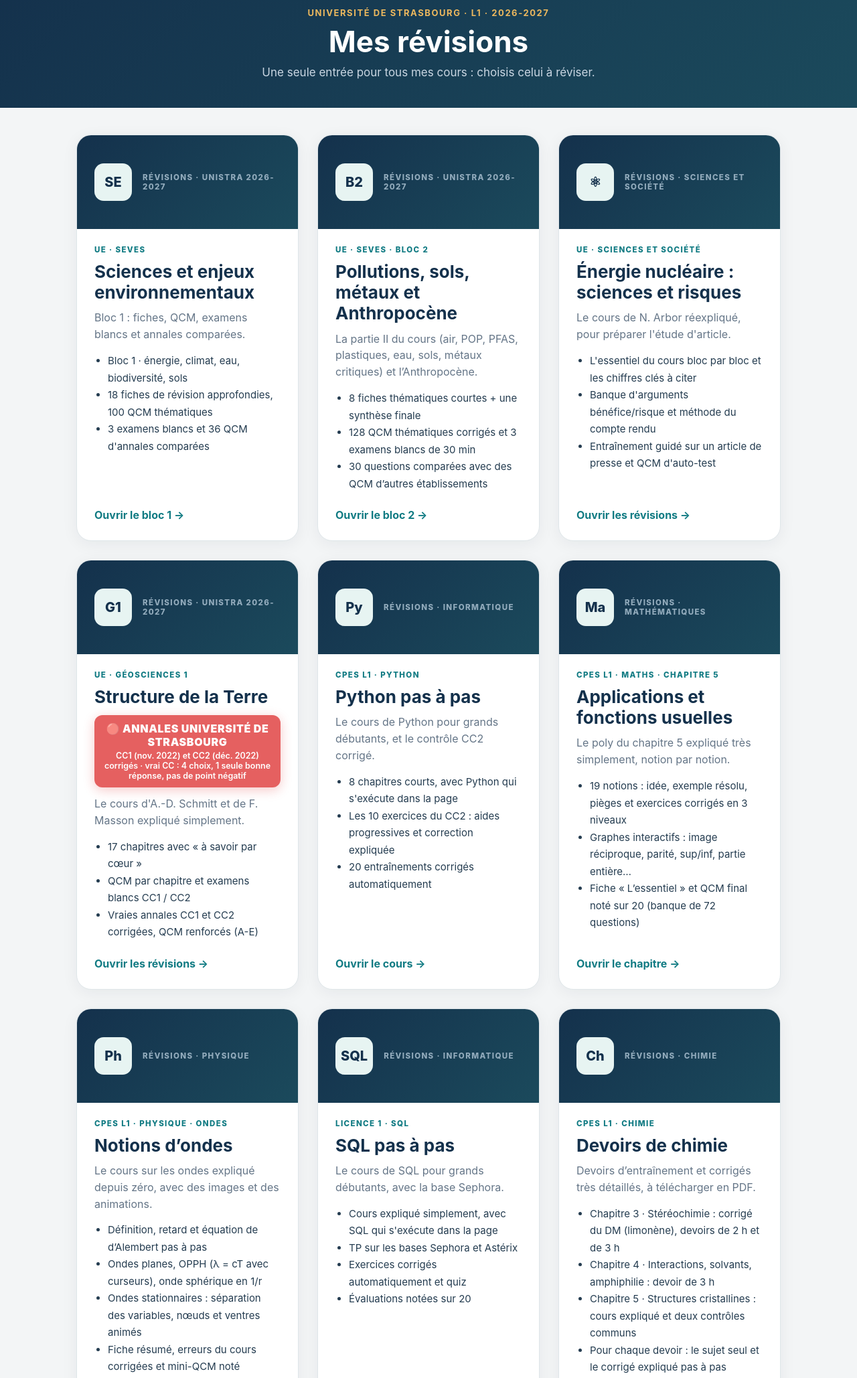
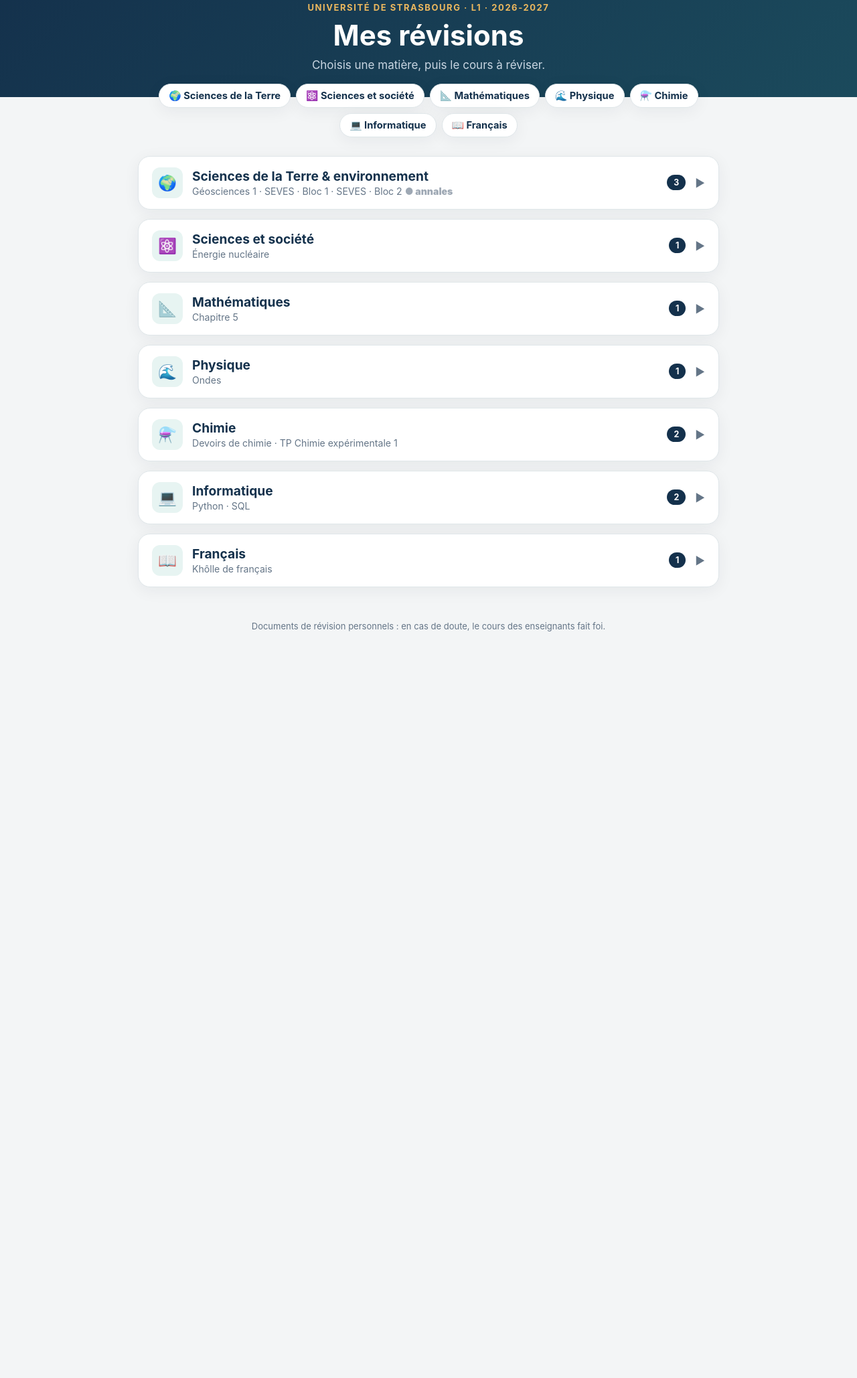
Before and after one commit to xseorkly/ysra-revision, a plain HTML site: page index.html in a window 1280 px wide. Shown: the part 37-2095 px from the top of the page at 67% size. After the commit the page ends 1010 px from the top, so only its background shows below. Drawn offline with Linux system fonts and the light colour scheme.

Commit message:
Accueil réorganisé par matières (rubriques dépliables et sous-rubriques)
Co-Authored-By: Claude Opus 5.5 <noreply@anthropic.com>
Claude-Session: https://claude.ai/code/session_01L77HxuS12bHiCJxGwTagbJ

```diff
--- a/index.html
+++ b/index.html
@@ -13,149 +13,89 @@ if(location.hash&&location.hash.length>1){location.replace('seves/'+location.has
 :root{--bg:#f3f5f6;--surface:#fff;--deep:#14314c;--ink:#243c50;--muted:#647587;--teal:#117b83;--line:#dfe6e9;--gold:#ecb85e;--shadow:0 5px 24px rgba(12,36,55,.06);font-family:Inter,'Segoe UI',system-ui,Arial,sans-serif}
 *{box-sizing:border-box}
 body{margin:0;background:var(--bg);color:var(--ink);min-height:100vh;display:flex;flex-direction:column}
-header{background:linear-gradient(135deg,#14314c,#1b4a5c);color:#fff;padding:48px 24px 40px;text-align:center}
+header{background:linear-gradient(135deg,#14314c,#1b4a5c);color:#fff;padding:40px 24px 34px;text-align:center}
 header .k{font-size:13px;letter-spacing:.12em;text-transform:uppercase;color:var(--gold);font-weight:700}
-header h1{font-size:clamp(30px,5vw,44px);margin:10px 0 8px;line-height:1.15}
+header h1{font-size:clamp(30px,5vw,42px);margin:10px 0 8px;line-height:1.15}
 header p{margin:0 auto;max-width:640px;color:#c9d6e2;font-size:17px;line-height:1.5}
-main{flex:1;width:100%;max-width:1100px;margin:0 auto;padding:40px 24px 60px;display:grid;grid-template-columns:repeat(auto-fit,minmax(320px,1fr));gap:28px}
-a.bloc{display:flex;flex-direction:column;text-decoration:none;color:inherit;background:var(--surface);border:1px solid var(--line);border-radius:22px;overflow:hidden;box-shadow:var(--shadow);transition:transform .15s ease,box-shadow .15s ease}
-a.bloc:hover,a.bloc:focus-visible{border-color:var(--teal);transform:translateY(-4px);box-shadow:0 14px 40px rgba(12,36,55,.14);outline:none}
-.band{height:140px;display:flex;align-items:center;gap:16px;padding:0 26px;background:linear-gradient(135deg,#14314c,#1b4a5c)}
-.logo{min-width:56px;height:56px;padding:0 8px;border-radius:14px;background:#e7f4f2;color:#14314c;display:grid;place-items:center;font-weight:800;font-size:1.25rem}
-.band span.t{color:#92abbc;font-size:.72rem;font-weight:800;letter-spacing:.12em;text-transform:uppercase}
-.body{padding:24px 26px 28px;display:flex;flex-direction:column;gap:10px;flex:1}
-.tag{font-size:.72rem;font-weight:800;letter-spacing:.12em;text-transform:uppercase;color:var(--teal)}
-h2{margin:0;font-size:26px;color:var(--deep);line-height:1.2}
-.body p{margin:0;color:var(--muted);line-height:1.55}
-ul{margin:4px 0 0;padding-left:20px;color:var(--ink);line-height:1.7;font-size:15px}
-.go{margin-top:auto;padding-top:14px;font-weight:700}
-.go{color:var(--teal)}
+nav.chips{display:flex;flex-wrap:wrap;gap:8px;justify-content:center;max-width:900px;margin:-20px auto 0;padding:0 16px}
+nav.chips a{background:#fff;border:1px solid var(--line);border-radius:999px;padding:8px 14px;text-decoration:none;color:var(--deep);font-weight:650;font-size:.92rem;box-shadow:var(--shadow)}
+nav.chips a:hover{border-color:var(--teal);color:var(--teal)}
+main{flex:1;width:100%;max-width:900px;margin:0 auto;padding:28px 16px 50px;display:flex;flex-direction:column;gap:14px}
+details.rub{background:var(--surface);border:1px solid var(--line);border-radius:18px;box-shadow:var(--shadow);overflow:hidden;scroll-margin-top:12px}
+details.rub>summary{list-style:none;cursor:pointer;display:flex;align-items:center;gap:14px;padding:16px 20px}
+details.rub>summary::-webkit-details-marker{display:none}
+.ico{flex:none;width:46px;height:46px;border-radius:12px;background:#e7f4f2;display:grid;place-items:center;font-size:1.4rem}
+.st{flex:1;min-width:0}
+.st b{display:block;font-size:1.2rem;color:var(--deep);line-height:1.25}
+.st span{color:var(--muted);font-size:.88rem}
+.nb{flex:none;background:var(--deep);color:#fff;border-radius:999px;font-size:.78rem;font-weight:750;padding:4px 10px}
+.chev{flex:none;color:var(--muted);transition:transform .2s}
+details[open] .chev{transform:rotate(90deg)}
+.list{border-top:1px solid var(--line);padding:6px 12px 12px}
+a.item{display:block;text-decoration:none;color:inherit;border-radius:12px;padding:12px 12px;border:1px solid transparent}
+a.item:hover,a.item:focus-visible{background:#f8fafb;border-color:var(--line);outline:none}
+a.item+a.item{margin-top:2px}
+.sub{font-size:.72rem;font-weight:800;letter-spacing:.1em;text-transform:uppercase;color:var(--teal)}
+.it{font-weight:750;color:var(--deep);font-size:1.05rem;margin:2px 0}
+.it::after{content:" →";color:var(--teal)}
+.ds{color:var(--muted);font-size:.92rem;line-height:1.45}
 footer{text-align:center;color:var(--muted);font-size:13px;padding:0 24px 30px}
 @keyframes auBlink{0%,100%{opacity:1}50%{opacity:.25}}
-.au-top{display:block;background:#d50000;color:#fff;text-decoration:none;text-align:center;font-weight:900;font-size:1rem;letter-spacing:.04em;padding:10px 12px;border-radius:12px;margin:2px 0;box-shadow:0 4px 18px rgba(213,0,0,.35);animation:auBlink 1s steps(2,start) infinite}
-.au-top small{display:block;font-size:.78rem;font-weight:600;letter-spacing:0;margin-top:3px}
-@media (prefers-reduced-motion:reduce){.au-top{animation:none}}
+.au-top{display:block;background:#d50000;color:#fff;font-weight:850;font-size:.85rem;letter-spacing:.03em;padding:7px 10px;border-radius:10px;margin:6px 0 4px;animation:auBlink 1s steps(2,start) infinite}
+.au-top small{display:block;font-size:.76rem;font-weight:600;letter-spacing:0}
+.au-dot{color:#d50000;font-weight:900;animation:auBlink 1s steps(2,start) infinite}
+@media (prefers-reduced-motion:reduce){.au-top,.au-dot{animation:none}}
 </style>
 </head>
 <body>
 <header>
 <div class="k">Université de Strasbourg · L1 · 2026-2027</div>
 <h1>Mes révisions</h1>
-<p>Une seule entrée pour tous mes cours : choisis celui à réviser.</p>
+<p>Choisis une matière, puis le cours à réviser.</p>
 </header>
+<nav class="chips"><a href="#terre">🌍 Sciences de la Terre</a><a href="#societe">⚛️ Sciences et société</a><a href="#maths">📐 Mathématiques</a><a href="#physique">🌊 Physique</a><a href="#chimie">⚗️ Chimie</a><a href="#info">💻 Informatique</a><a href="#francais">📖 Français</a></nav>
 <main>
-<a class="bloc seves" href="seves/">
-<div class="band" aria-hidden="true"><span class="logo">SE</span><span class="t">Révisions · Unistra 2026-2027</span></div>
-<div class="body">
-<div class="tag">UE · SEVES</div>
-<h2>Sciences et enjeux environnementaux</h2>
-<p>Bloc 1 : fiches, QCM, examens blancs et annales comparées.</p>
-<ul><li>Bloc 1 · énergie, climat, eau, biodiversité, sols</li><li>18 fiches de révision approfondies, 100 QCM thématiques</li><li>3 examens blancs et 36 QCM d'annales comparées</li></ul>
-<div class="go">Ouvrir le bloc 1 →</div>
-</div>
-</a>
-<a class="bloc seves2" href="seves/bloc2/">
-<div class="band" aria-hidden="true"><span class="logo">B2</span><span class="t">Révisions · Unistra 2026-2027</span></div>
-<div class="body">
-<div class="tag">UE · SEVES · Bloc 2</div>
-<h2>Pollutions, sols, métaux et Anthropocène</h2>
-<p>La partie II du cours (air, POP, PFAS, plastiques, eau, sols, métaux critiques) et l’Anthropocène.</p>
-<ul><li>8 fiches thématiques courtes + une synthèse finale</li><li>128 QCM thématiques corrigés et 3 examens blancs de 30 min</li><li>30 questions comparées avec des QCM d’autres établissements</li></ul>
-<div class="go">Ouvrir le bloc 2 →</div>
-</div>
-</a>
-<a class="bloc nucleaire" href="nucleaire/">
-<div class="band" aria-hidden="true"><span class="logo">⚛</span><span class="t">Révisions · Sciences et Société</span></div>
-<div class="body">
-<div class="tag">UE · Sciences et Société</div>
-<h2>Énergie nucléaire : sciences et risques</h2>
-<p>Le cours de N. Arbor réexpliqué, pour préparer l'étude d'article.</p>
-<ul><li>L'essentiel du cours bloc par bloc et les chiffres clés à citer</li><li>Banque d'arguments bénéfice/risque et méthode du compte rendu</li><li>Entraînement guidé sur un article de presse et QCM d'auto-test</li></ul>
-<div class="go">Ouvrir les révisions →</div>
-</div>
-</a>
-<a class="bloc geo" href="https://xseorkly.github.io/G-osciences1-Structure-de-la-Terre/">
-<div class="band" aria-hidden="true"><span class="logo">G1</span><span class="t">Révisions · Unistra 2026-2027</span></div>
-<div class="body">
-<div class="tag">UE · Géosciences 1</div>
-<h2>Structure de la Terre</h2>
-<div class="au-top">🔴 ANNALES UNIVERSITÉ DE STRASBOURG<small>CC1 (nov. 2022) et CC2 (déc. 2022) corrigés · vrai CC : 4 choix, 1 seule bonne réponse, pas de point négatif</small></div>
-<p>Le cours d'A.-D. Schmitt et de F. Masson expliqué simplement.</p>
-<ul><li>17 chapitres avec « à savoir par cœur »</li><li>QCM par chapitre et examens blancs CC1 / CC2</li><li>Vraies annales CC1 et CC2 corrigées, QCM renforcés (A-E)</li></ul>
-<div class="go">Ouvrir les révisions →</div>
-</div>
-</a>
-<a class="bloc python" href="python/">
-<div class="band" aria-hidden="true"><span class="logo">Py</span><span class="t">Révisions · Informatique</span></div>
-<div class="body">
-<div class="tag">CPES L1 · Python</div>
-<h2>Python pas à pas</h2>
-<p>Le cours de Python pour grands débutants, et le contrôle CC2 corrigé.</p>
-<ul><li>8 chapitres courts, avec Python qui s'exécute dans la page</li><li>Les 10 exercices du CC2 : aides progressives et correction expliquée</li><li>20 entraînements corrigés automatiquement</li></ul>
-<div class="go">Ouvrir le cours →</div>
-</div>
-</a>
-<a class="bloc maths" href="maths/">
-<div class="band" aria-hidden="true"><span class="logo">Ma</span><span class="t">Révisions · Mathématiques</span></div>
-<div class="body">
-<div class="tag">CPES L1 · Maths · Chapitre 5</div>
-<h2>Applications et fonctions usuelles</h2>
-<p>Le poly du chapitre 5 expliqué très simplement, notion par notion.</p>
-<ul><li>19 notions : idée, exemple résolu, pièges et exercices corrigés en 3 niveaux</li><li>Graphes interactifs : image réciproque, parité, sup/inf, partie entière…</li><li>Fiche « L’essentiel » et QCM final noté sur 20 (banque de 72 questions)</li></ul>
-<div class="go">Ouvrir le chapitre →</div>
-</div>
-</a>
-<a class="bloc physique" href="physique/">
-<div class="band" aria-hidden="true"><span class="logo">Ph</span><span class="t">Révisions · Physique</span></div>
-<div class="body">
-<div class="tag">CPES L1 · Physique · Ondes</div>
-<h2>Notions d’ondes</h2>
-<p>Le cours sur les ondes expliqué depuis zéro, avec des images et des animations.</p>
-<ul><li>Définition, retard et équation de d’Alembert pas à pas</li><li>Ondes planes, OPPH (λ = cT avec curseurs), onde sphérique en 1/r</li><li>Ondes stationnaires : séparation des variables, nœuds et ventres animés</li><li>Fiche résumé, erreurs du cours corrigées et mini-QCM noté</li><li>4 exercices de prépa (PCSI, MPSI, MPI) et de L2 avec corrigés détaillés</li></ul>
-<div class="go">Ouvrir le cours →</div>
-</div>
-</a>
-<a class="bloc sql" href="https://xseorkly.github.io/sql1/">
-<div class="band" aria-hidden="true"><span class="logo">SQL</span><span class="t">Révisions · Informatique</span></div>
-<div class="body">
-<div class="tag">Licence 1 · SQL</div>
-<h2>SQL pas à pas</h2>
-<p>Le cours de SQL pour grands débutants, avec la base Sephora.</p>
-<ul><li>Cours expliqué simplement, avec SQL qui s'exécute dans la page</li><li>TP sur les bases Sephora et Astérix</li><li>Exercices corrigés automatiquement et quiz</li><li>Évaluations notées sur 20</li></ul>
-<div class="go">Ouvrir le cours →</div>
-</div>
-</a>
-<a class="bloc chimie" href="chimie/">
-<div class="band" aria-hidden="true"><span class="logo">Ch</span><span class="t">Révisions · Chimie</span></div>
-<div class="body">
-<div class="tag">CPES L1 · Chimie</div>
-<h2>Devoirs de chimie</h2>
-<p>Devoirs d’entraînement et corrigés très détaillés, à télécharger en PDF.</p>
-<ul><li>Chapitre 3 · Stéréochimie : corrigé du DM (limonène), devoirs de 2 h et de 3 h</li><li>Chapitre 4 · Interactions, solvants, amphiphilie : devoir de 3 h</li><li>Chapitre 5 · Structures cristallines : cours expliqué et deux contrôles communs</li><li>Pour chaque devoir : le sujet seul et le corrigé expliqué pas à pas</li></ul>
-<div class="go">Ouvrir les devoirs →</div>
-</div>
-</a>
-<a class="bloc tp-chimie" href="tp-chimie-experimentale/">
-<div class="band" aria-hidden="true"><span class="logo">TP</span><span class="t">Révisions · Chimie expérimentale</span></div>
-<div class="body">
-<div class="tag">CPES L1 · Travaux pratiques de chimie</div>
-<h2>TP Chimie expérimentale 1</h2>
-<p>Les 4 TP expliqués pas à pas, avec schémas, protocoles, résultats attendus et calculatrices interactives.</p>
-<ul><li>TP 1 · Analyse de l’eau : dureté</li><li>TP 2 · Analyse de l’eau : sulfates</li><li>TP 3 · Synthèse de l’alun de potassium</li><li>TP 4 · pKa du bleu de bromophénol</li></ul>
-<div class="go">Ouvrir les 4 TP →</div>
-</div>
-</a>
-<a class="bloc francais" href="francais/">
-<div class="band" aria-hidden="true"><span class="logo">Fr</span><span class="t">Révisions · Français</span></div>
-<div class="body">
-<div class="tag">CPES L1 · Français · Khôlle</div>
-<h2>Réussir sa khôlle de français</h2>
-<p>La méthode point par point : analyse de texte, développement personnel et entretien.</p>
-<ul><li>Les 20 min de préparation minute par minute</li><li>19 questions à se poser devant n’importe quel texte</li><li>Procédés et leurs effets, exemples transversaux science/morale</li><li>Exemple corrigé (moratoire IA) et checklist du jour J</li></ul>
-<div class="go">Ouvrir la méthode →</div>
-</div>
-</a>
+<details class="rub" id="terre"><summary><span class="ico">🌍</span><span class="st"><b>Sciences de la Terre & environnement</b><span>Géosciences 1 · SEVES · Bloc 1 · SEVES · Bloc 2 <span class="au-dot">● annales</span></span></span><span class="nb">3</span><span class="chev">▶</span></summary>
+<div class="list">
+<a class="item" href="https://xseorkly.github.io/G-osciences1-Structure-de-la-Terre/"><div class="sub">Géosciences 1</div><div class="it">Structure de la Terre</div><span class="au-top">🔴 ANNALES UNIVERSITÉ DE STRASBOURG<small>CC1 et CC2 corrigés · vrai CC : 4 choix, 1 seule bonne réponse, pas de point négatif</small></span><div class="ds">Cours de Schmitt et Masson : 17 chapitres, QCM par chapitre, examens blancs.</div></a>
+<a class="item" href="seves/"><div class="sub">SEVES · Bloc 1</div><div class="it">Énergie, climat, eau, biodiversité, sols</div><div class="ds">18 fiches, 100 QCM, 3 examens blancs, annales comparées.</div></a>
+<a class="item" href="seves/bloc2/"><div class="sub">SEVES · Bloc 2</div><div class="it">Pollutions, sols, métaux, Anthropocène</div><div class="ds">8 fiches courtes, 128 QCM corrigés, 3 examens blancs.</div></a>
+</div></details>
+<details class="rub" id="societe"><summary><span class="ico">⚛️</span><span class="st"><b>Sciences et société</b><span>Énergie nucléaire</span></span><span class="nb">1</span><span class="chev">▶</span></summary>
+<div class="list">
+<a class="item" href="nucleaire/"><div class="sub">Énergie nucléaire</div><div class="it">Sciences et risques (N. Arbor)</div><div class="ds">Cours réexpliqué, chiffres clés, arguments bénéfice/risque, méthode de l'étude d'article.</div></a>
+</div></details>
+<details class="rub" id="maths"><summary><span class="ico">📐</span><span class="st"><b>Mathématiques</b><span>Chapitre 5</span></span><span class="nb">1</span><span class="chev">▶</span></summary>
+<div class="list">
+<a class="item" href="maths/"><div class="sub">Chapitre 5</div><div class="it">Applications et fonctions usuelles</div><div class="ds">19 notions, graphes interactifs, exercices en 3 niveaux, QCM final sur 20.</div></a>
+</div></details>
+<details class="rub" id="physique"><summary><span class="ico">🌊</span><span class="st"><b>Physique</b><span>Ondes</span></span><span class="nb">1</span><span class="chev">▶</span></summary>
+<div class="list">
+<a class="item" href="physique/"><div class="sub">Ondes</div><div class="it">Notions d’ondes</div><div class="ds">Cours animé, d’Alembert, ondes stationnaires, exercices de prépa corrigés.</div></a>
+</div></details>
+<details class="rub" id="chimie"><summary><span class="ico">⚗️</span><span class="st"><b>Chimie</b><span>Devoirs de chimie · TP Chimie expérimentale 1</span></span><span class="nb">2</span><span class="chev">▶</span></summary>
+<div class="list">
+<a class="item" href="chimie/"><div class="sub">Devoirs de chimie</div><div class="it">Chapitres 3, 4 et 5</div><div class="ds">Devoirs et contrôles communs avec corrigés détaillés en PDF.</div></a>
+<a class="item" href="tp-chimie-experimentale/"><div class="sub">TP Chimie expérimentale 1</div><div class="it">Les 4 TP</div><div class="ds">Dureté, sulfates, alun, pKa : protocoles, résultats, calculatrices.</div></a>
+</div></details>
+<details class="rub" id="info"><summary><span class="ico">💻</span><span class="st"><b>Informatique</b><span>Python · SQL</span></span><span class="nb">2</span><span class="chev">▶</span></summary>
+<div class="list">
+<a class="item" href="python/"><div class="sub">Python</div><div class="it">Python pas à pas</div><div class="ds">8 chapitres, Python dans la page, CC2 corrigé, 20 entraînements.</div></a>
+<a class="item" href="https://xseorkly.github.io/sql1/"><div class="sub">SQL</div><div class="it">SQL pas à pas</div><div class="ds">Bases Sephora et Astérix, exercices corrigés, évaluations sur 20.</div></a>
+</div></details>
+<details class="rub" id="francais"><summary><span class="ico">📖</span><span class="st"><b>Français</b><span>Khôlle de français</span></span><span class="nb">1</span><span class="chev">▶</span></summary>
+<div class="list">
+<a class="item" href="francais/"><div class="sub">Khôlle de français</div><div class="it">Réussir sa khôlle</div><div class="ds">Préparation en 20 min, questions à se poser, procédés, exemple corrigé.</div></a>
+</div></details>
 </main>
 <footer>Documents de révision personnels : en cas de doute, le cours des enseignants fait foi.</footer>
+<script>
+// Ouvre la rubrique choisie (puce ou lien #rubrique) et mémorise les rubriques ouvertes
+(function(){var K='ysra-rub',st={};try{st=JSON.parse(localStorage.getItem(K)||'{}')}catch(e){}
+var R=[].slice.call(document.querySelectorAll('details.rub'));
+R.forEach(function(d){if(st[d.id])d.open=true;d.addEventListener('toggle',function(){st[d.id]=d.open;try{localStorage.setItem(K,JSON.stringify(st))}catch(e){}})});
+document.querySelectorAll('nav.chips a').forEach(function(a){a.addEventListener('click',function(e){e.preventDefault();var d=document.getElementById(a.getAttribute('href').slice(1));d.open=true;d.scrollIntoView({behavior:'smooth',block:'start'})})});
+})();
+</script>
 </body>
 </html>
```
